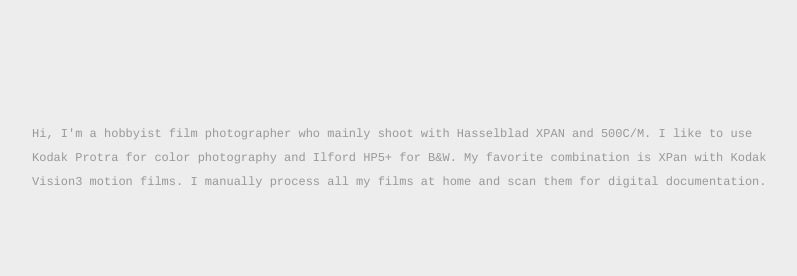
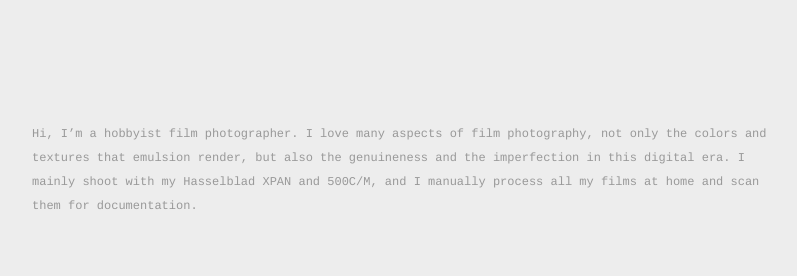
Before and after one commit to drewchenzhu/chenzhu.dev, a plain HTML site: page index.html in a window 1280 px wide. Shown: the part 793-1069 px from the top of the page, without its empty margins (233-1030 px from the left). Drawn offline with nearby package versions, Linux system fonts and the light colour scheme.

Commit message:
Add files via upload

```diff
--- a/index.html
+++ b/index.html
@@ -39,7 +39,7 @@
                     </div>
                     <div class="photo__text you">
                         <div class="photo__single-image">
-                            <p>Hi, I'm a hobbyist film photographer who mainly shoot with Hasselblad XPAN and 500C/M. I like to use Kodak Protra for color photography and Ilford HP5+ for B&W. My favorite combination is XPan with Kodak Vision3 motion films. I manually process all my films at home and scan them for digital documentation.</p>
+                            <p>Hi, I’m a hobbyist film photographer. I love many aspects of film photography, not only the colors and textures that emulsion render, but also the genuineness and the imperfection in this digital era. I mainly shoot with my Hasselblad XPAN and 500C/M, and I manually process all my films at home and scan them for documentation.</p>
                         </div>
                     </div>
 					<div class="photo__single square zuo">
```
